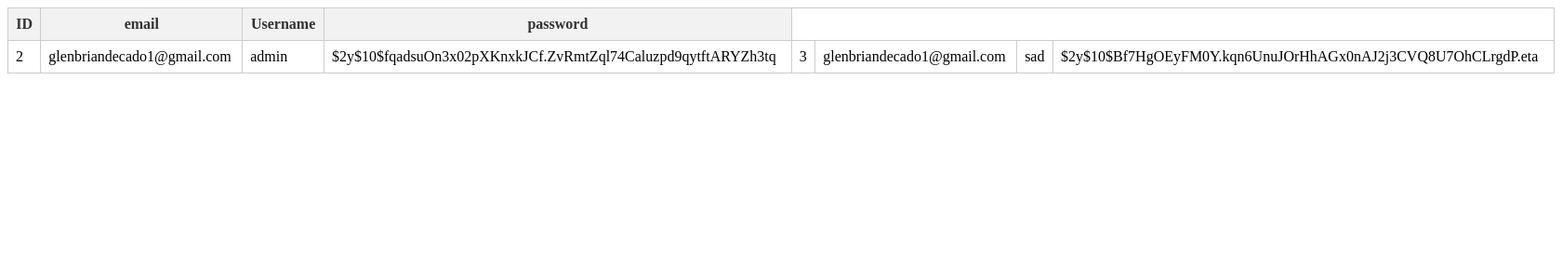
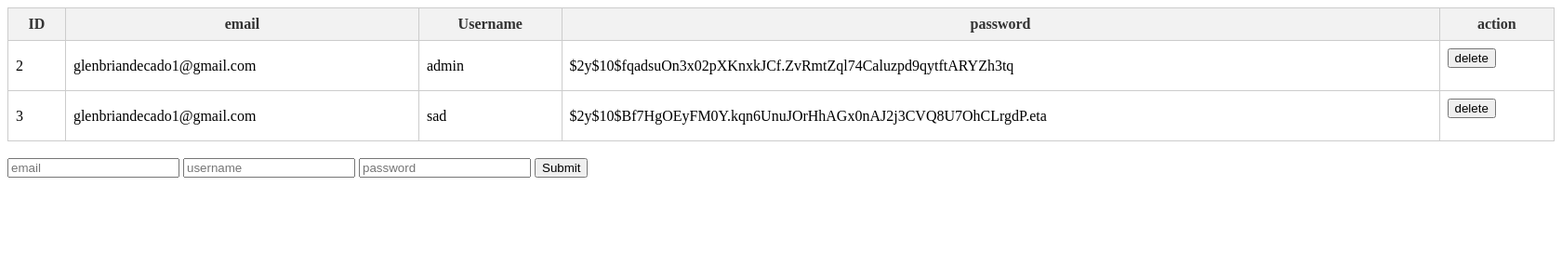
Before and after one commit to glendecado/PHP-mvc, a PHP site: page / in a window 1680 px wide. Shown: the top 300 px of the page at 93% size. Run offline with PHP 8.4, Linux system fonts and the light colour scheme; data comes from the database, SQL or seed files in the repository; both versions use the stored data as it was after the commit.

Commit message:
php mvc -Phtml

```diff
--- a/App/foopeeHtml/foop.php
+++ b/App/foopeeHtml/foop.php
@@ -26,7 +26,7 @@ class pee
             ////
             echo "<$tags";
             foreach ($attr as $a) {
-                echo " $a =\"" . $val[$j] . "\"";
+                echo " $a = \"" . $val[$j] . "\"";
                 $j++;
             }
             echo ">\n";
@@ -46,6 +46,26 @@ class pee
         }
 
 
+        return $this;
+    }
+
+    //css
+    function css($link)
+    {
+        echo "<link rel=\"stylesheet\" href=\"$link\">";
+        return $this;
+    }
+    //javascript
+    function js($link, $type = "application/javascript")
+    {
+        echo "<script src=\"$link\" type=\"$type\">";
+        return $this;
+    }
+
+
+    function div($end = "")
+    {
+        self::tags("div", $end);
         return $this;
     }
 
@@ -69,6 +89,11 @@ class pee
         return $this;
     }
 
+    function lablel($end = "")
+    {
+        self::tags("label", $end);
+        return $this;
+    }
     //table
 
     function table($end = "")
--- a/Views/exp.php
+++ b/Views/exp.php
@@ -6,27 +6,55 @@ use foop\pee;
 
 $web = new pee();
 
+
+
+
 $web->table("class:userTable bg fgh gfhfgh dd : id : dsf dsfgfd fgfdg")->thead()->tr();
 
 $web->th("ID");
 $web->th("email");
 $web->th("Username");
 $web->th("password");
+$web->th("action");
 
 $web->tr("/")->thead("/");
 
-$web->tbody()->tr();
+$web->tbody();
 
 foreach ($data as $acc) :
     $web
+        ->tr()
         ->td($acc['ID'])
         ->td($acc['email'])
         ->td($acc['username'])
-        ->td($acc['password']);
+        ->td($acc['password'])
+        ->td()
+        ->form("method:post:action:/d")
+        ->button("name:id : value:" . $acc['ID'] . "")->cont("delete")->button("/")
+        ->form("/")
+        ->td("/")
+        ->tr();
 endforeach;
 
-$web->tr("/")->tbody("/");
-$web->table("/");
+$web->tbody("/");
+$web->table("/")->br();
+
+$web
+    ->form("method:post : action:/insert : type: text")
+    ->input("name:email : placeholder: email : type: text")
+    ->input("name:username : placeholder: username : type: text")
+    ->input("name:password : placeholder: password : type: text")
+    ->input("type: submit")
+    ->form("/");
+
+
+
+
+
+
+
+
+
 ?>
 
 <style>
--- a/index.php
+++ b/index.php
@@ -14,7 +14,7 @@ $controller = new Controller;
 
 Routes::add('/', [$controller, 'view']);
 
-Routes::add('/m', [$controller, 'insert']);
+Routes::add('/insert', [$controller, 'insert']);
 
 Routes::add('/d', [$controller, 'delete']);
 
```
Also changed, not shown: Database/database.db.
